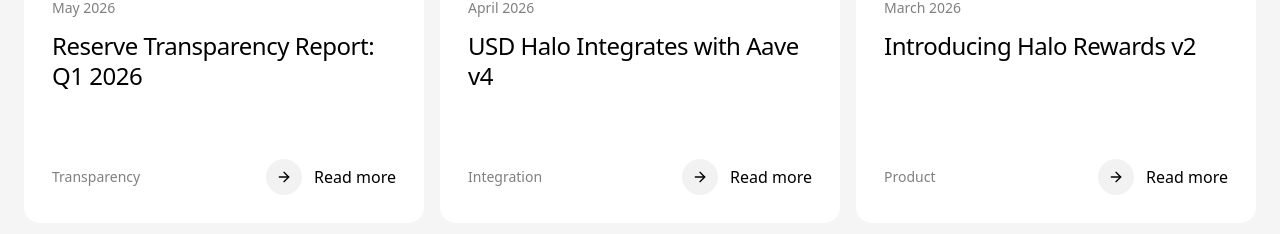
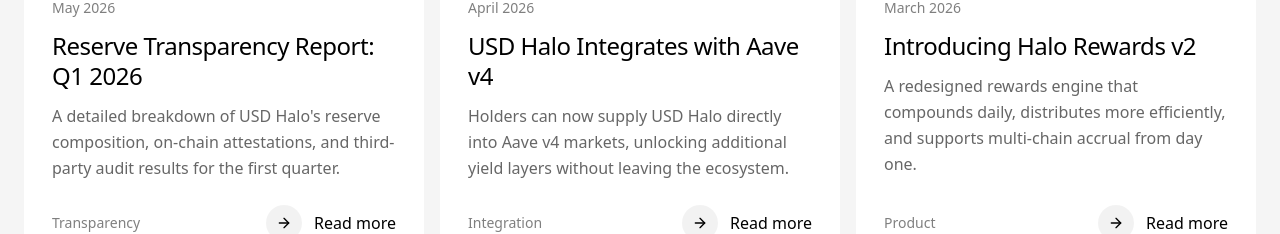
Before and after one commit to 103492-MaxPaardekam/usd-halo, a React (Vite) app: page /news in a window 1280 px wide. Shown: the part 665-899 px from the top of the page. Built offline with nearby package versions, Linux system fonts and the light colour scheme; no server answers.

Commit message:
Polish Help contact CTA and enrich News article cards

```diff
--- a/src/pages/Help.tsx
+++ b/src/pages/Help.tsx
@@ -231,9 +231,12 @@
             Our support team is available around the clock. Send us a message
             and we'll get back to you within hours, not days.
           </p>
-          <button className="bg-white text-black text-base font-medium px-7 py-2.5 rounded-full hover:bg-white/90 transition-colors duration-200">
+          <a
+            href="mailto:support@usdhalo.finance"
+            className="inline-flex items-center bg-white text-black text-base font-medium px-7 py-2.5 rounded-full hover:bg-white/90 transition-colors duration-200"
+          >
             Contact us
-          </button>
+          </a>
         </div>
       </SectionContainer>
     </>
--- a/src/pages/News.tsx
+++ b/src/pages/News.tsx
@@ -121,6 +121,7 @@
             <div className="mt-6">
               <Link
                 to="/help"
+                aria-label="Read more about USD Halo Launches on Base"
                 className="inline-flex items-center gap-3 text-white text-base font-medium group"
               >
                 <div className="w-9 h-9 rounded-full bg-white/20 flex items-center justify-center group-hover:bg-white/30 transition-colors duration-200">
@@ -149,6 +150,9 @@
                 >
                   {article.title}
                 </h3>
+                <p className="text-black/60 text-base leading-relaxed mt-3">
+                  {article.excerpt}
+                </p>
               </div>
               <div className="flex items-center justify-between mt-6">
                 <span className="text-black/50 text-sm">
@@ -156,6 +160,7 @@
                 </span>
                 <Link
                   to="/help"
+                  aria-label={`Read more about ${article.title}`}
                   className="inline-flex items-center gap-3 text-black text-base font-medium group"
                 >
                   <div className="w-9 h-9 rounded-full bg-black/5 flex items-center justify-center group-hover:bg-black/10 transition-colors duration-200">
```
